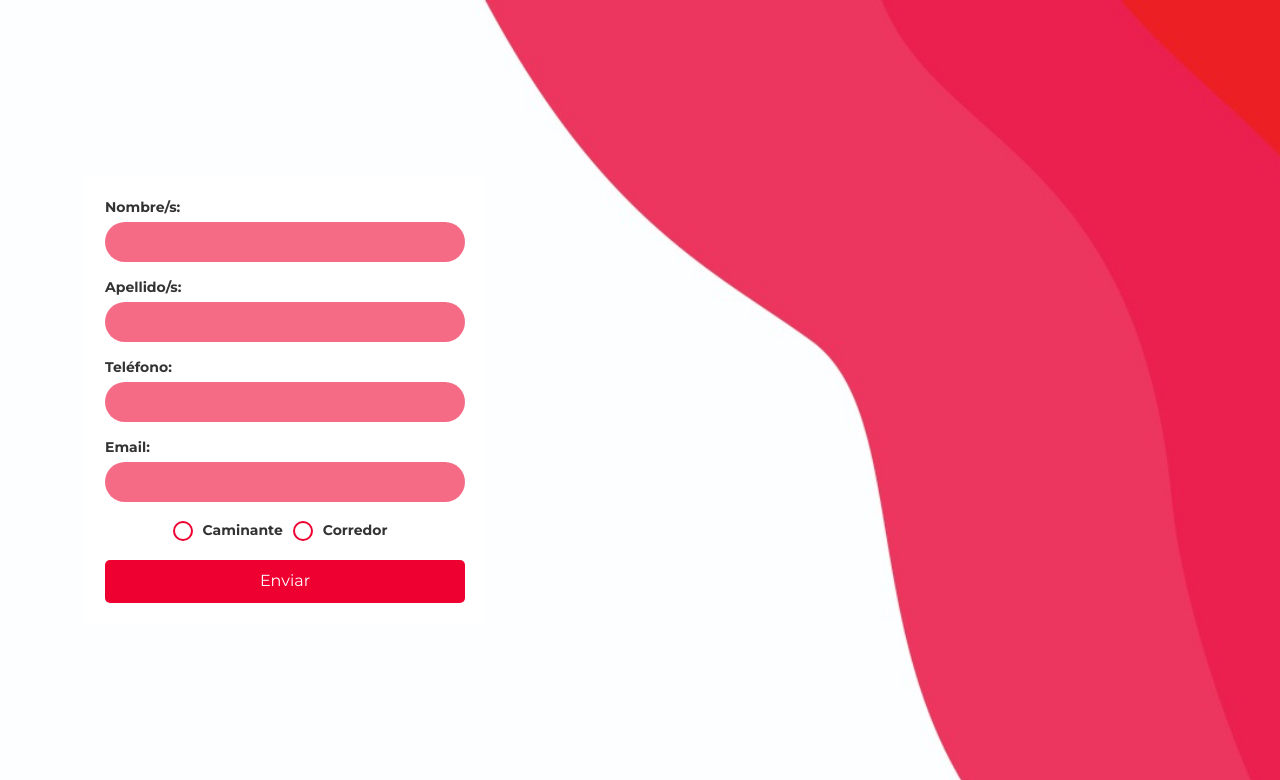
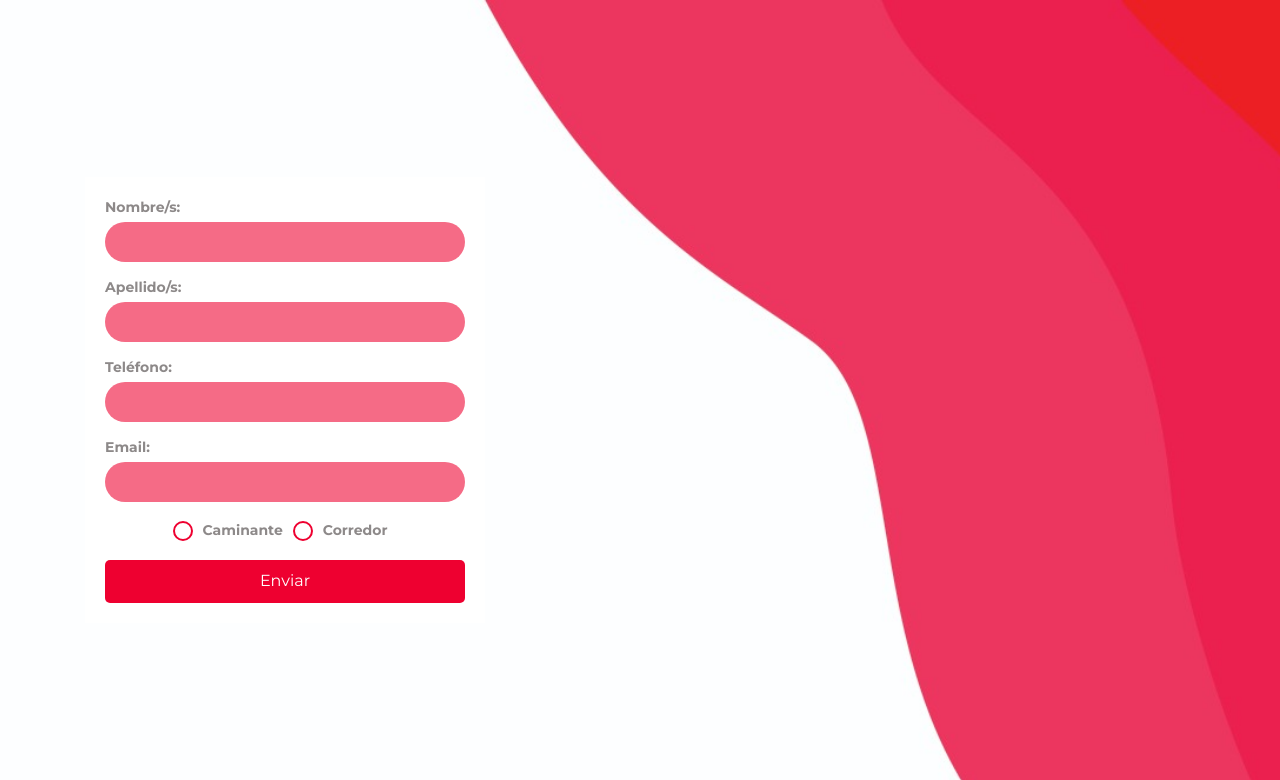
Before and after one commit to LuisinaEcharri/Web_ONG, a PHP site: page /form_correcaminata.html in a window 1280 px wide. Shown: the top 780 px of the page. Run offline with PHP 8.4, Linux system fonts and the light colour scheme.

Commit message:
Form font color changed

```diff
--- a/css/form_style.css
+++ b/css/form_style.css
@@ -29,6 +29,7 @@ body {
 #registro-form label {
     display: block;
     margin-bottom: 5px;
+    color: #8d8989;
 }
 
 #registro-form input[type="text"],
```
